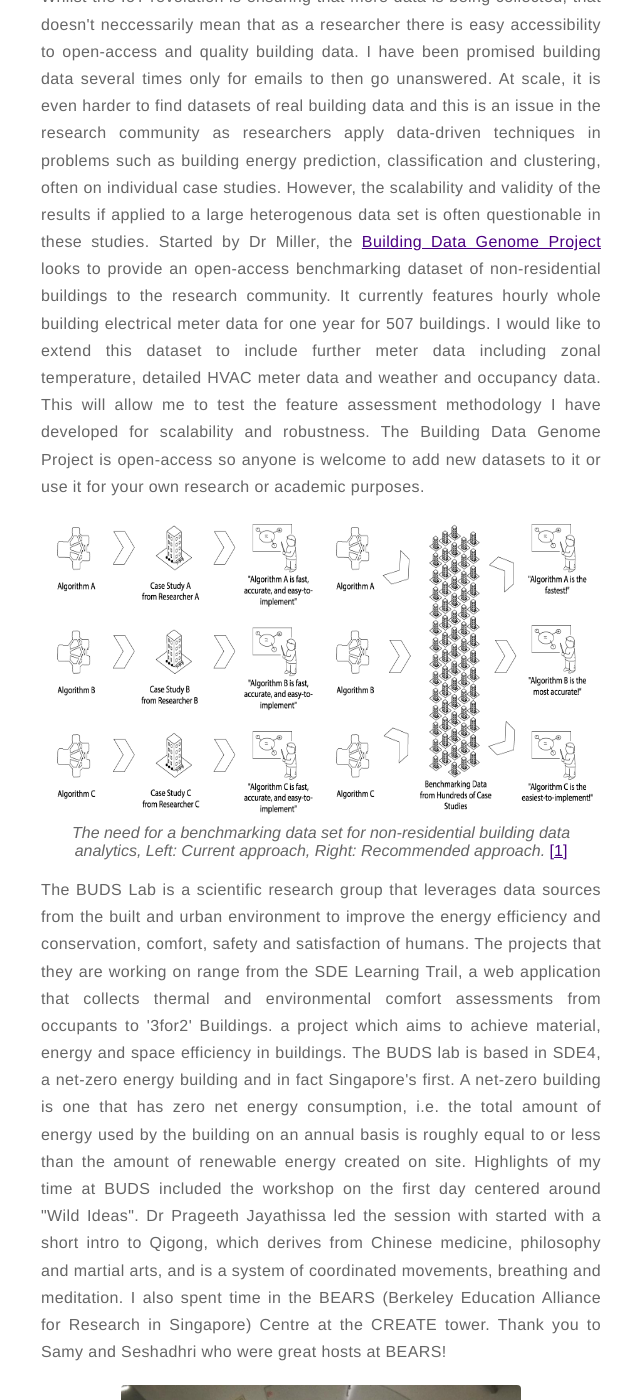
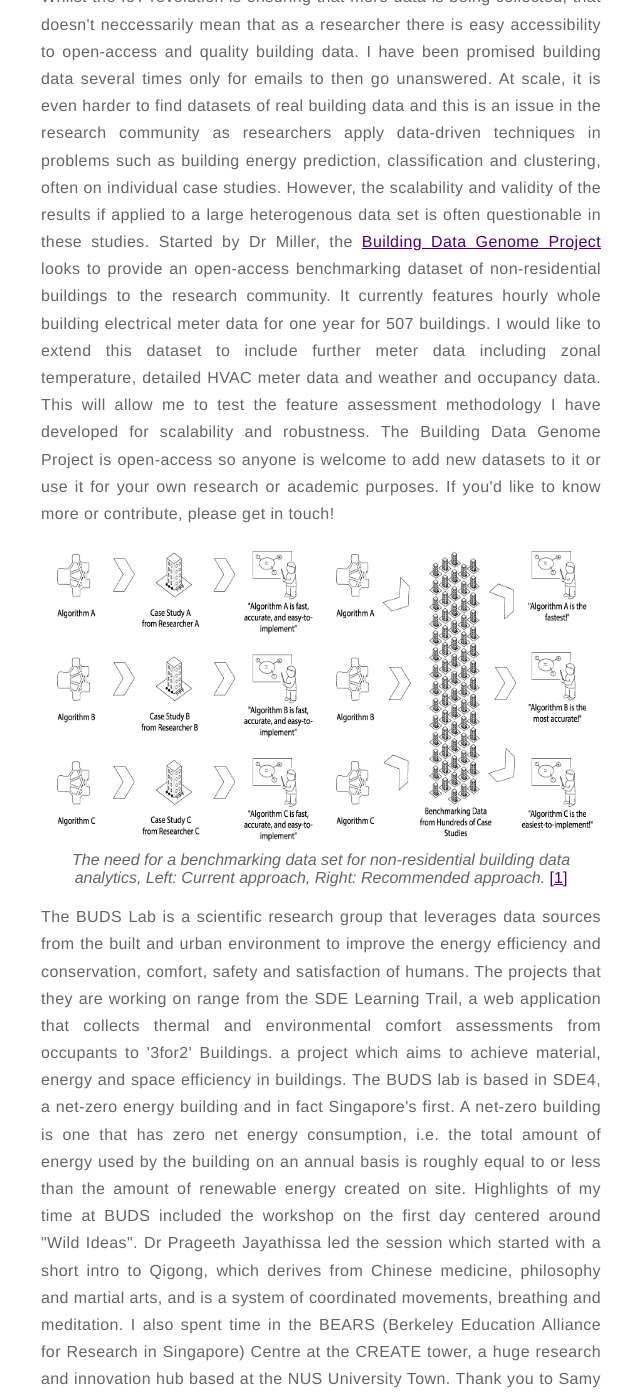
Before and after one commit to anjukan/anjukan.github.io, a Jekyll site: the page built from _posts/2019-07-01-Building-in-Scalability---Exchange-in-Singapore.markdown, in a window 1280 px wide and 1400 px high, scrolled down 889 px. Shown: the whole window, without its empty margins (319-959 px from the left). Built offline with Jekyll 4.4.1, drawn with Linux system fonts in a browser that asks for light colours; some of the changed text lies outside the part shown.

Commit message:
modified NUS exchange blog

```diff
--- a/_posts/2019-07-01-Building-in-Scalability---Exchange-in-Singapore.markdown
+++ b/_posts/2019-07-01-Building-in-Scalability---Exchange-in-Singapore.markdown
@@ -36,7 +36,8 @@ large heterogenous data set is often questionable in these studies. Started by D
 Building Data Genome Project</a> looks to provide an open-access benchmarking dataset of non-residential buildings to the research community. It currently features
 hourly whole building electrical meter data for one year for 507 buildings. I would like to extend this dataset to include further meter data including zonal temperature,
 detailed HVAC meter data and weather and occupancy data. This will allow me to test the feature assessment methodology I have developed for scalability and robustness.
-The Building Data Genome Project is open-access so anyone is welcome to add new datasets to it or use it for your own research or academic purposes. </p>
+The Building Data Genome Project is open-access so anyone is welcome to add new datasets to it or use it for your own research or academic purposes. If you'd like to
+know more or contribute, please get in touch! </p>
 
 </div>
 
@@ -56,9 +57,9 @@ collects thermal and environmental comfort assessments from occupants to '3for2'
 in buildings. The BUDS lab is based in SDE4, a net-zero energy building and in fact Singapore's first.
  A net-zero building is one that has zero net energy consumption, i.e. the total amount of energy used by the building on an annual basis is roughly equal to or less
  than the amount of renewable energy created on site. Highlights of my time at BUDS included the workshop on the first day centered around "Wild Ideas". Dr Prageeth
- Jayathissa led the session with started with a short intro to Qigong, which derives from Chinese medicine, philosophy and martial arts, and is a system of
+ Jayathissa led the session which started with a short intro to Qigong, which derives from Chinese medicine, philosophy and martial arts, and is a system of
  coordinated movements, breathing and meditation. I also spent time in the BEARS (Berkeley Education Alliance for Research in Singapore) Centre at the CREATE
- tower. Thank you to Samy and Seshadhri who were great hosts at BEARS!</p>
+ tower, a huge research and innovation hub based at the NUS University Town. Thank you to Samy and Seshadhri who were great hosts at BEARS!</p>
 
 </div>
 
```
Also changed, not shown: other parts of _posts/2019-07-01-Building-in-Scalability---Exchange-in-Singapore.markdown (+1 -1 lines).
